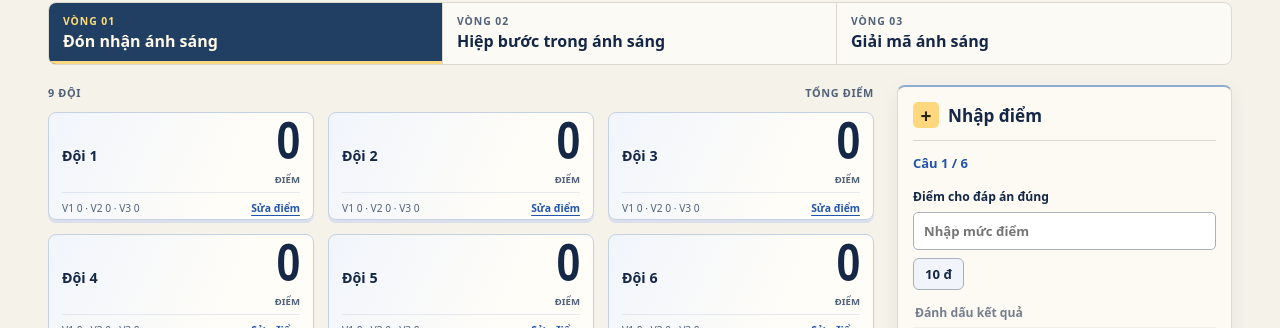
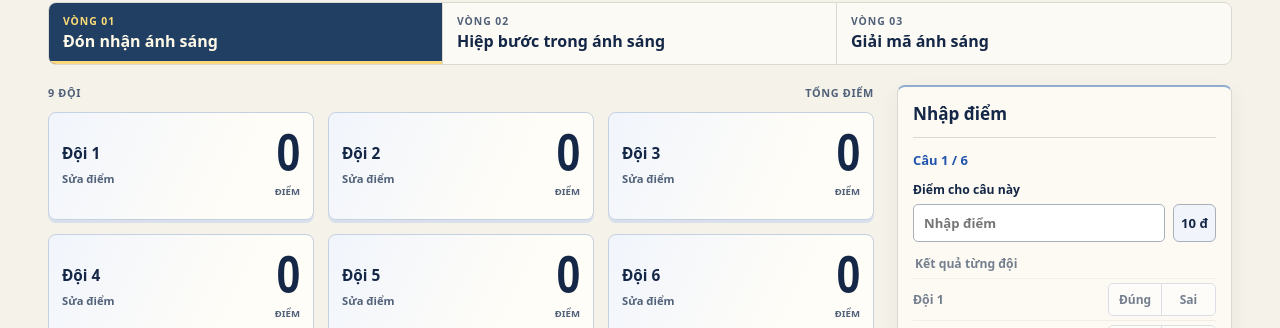
Before and after one commit to phucnguyen2110/cham-diem-giao-ly, a plain HTML site: page index.html in a window 1280 px wide. Shown: the part 463-791 px from the top of the page. Drawn offline with Linux system fonts and the light colour scheme.

Commit message:
Simplify score entry and team cards

```diff
--- a/app.js
+++ b/app.js
@@ -94,7 +94,7 @@ function renderBoard(changed = []) {
     }
     if (changed.includes(team.id)) card.classList.add('score-change');
     const top = node('div', 'team-top');
-    if (hasScores) {
+    if (hasScores && projector) {
       const badge = node('span', 'rank', rank);
       badge.setAttribute('aria-label', 'Hạng ' + rank);
       top.append(badge);
@@ -102,17 +102,15 @@ function renderBoard(changed = []) {
     top.append(node('span', 'team-name', team.name));
     const score = node('div', 'team-score', team.total);
     score.append(node('span', '', 'điểm'));
-    card.append(top, score);
     if (!projector) {
-      const detail = node('div', 'team-detail');
-      detail.append(node('span', '', team.scores.map((value, i) => 'V' + (i + 1) + ' ' + value).join(' · ')));
+      card.classList.add('editable-card');
       const edit = node('button', 'text-button edit-team-score', 'Sửa điểm');
       edit.type = 'button';
       edit.setAttribute('aria-label', 'Sửa điểm · ' + team.name);
       edit.onclick = () => openScoreEditor(team.id);
-      detail.append(edit);
-      card.append(detail);
+      top.append(edit);
     }
+    card.append(top, score);
     board.append(card);
   }
   $('#team-count').textContent = teams.length + ' đội';
@@ -273,7 +271,9 @@ function renderForm() {
   for (const id of ids) {
     const row = node('div', 'answer-row');
     row.dataset.id = id;
-    row.append(node('strong', '', state.names[id]), answerOption(id, 'correct', 'Đúng'), answerOption(id, 'wrong', 'Sai'));
+    const options = node('div', 'answer-segment');
+    options.append(answerOption(id, 'correct', 'Đúng'), answerOption(id, 'wrong', 'Sai'));
+    row.append(node('strong', '', state.names[id]), options);
     $('#team-choices').append(row);
   }
   const fill = node('button', 'text-button', 'Đánh Sai cho đội chưa chọn');
--- a/index.html
+++ b/index.html
@@ -51,7 +51,7 @@
         </div>
       </section>
       <aside class="score-panel operator" aria-labelledby="score-title">
-        <div class="panel-head"><span aria-hidden="true">+</span><h3 id="score-title">Nhập điểm</h3></div>
+        <div class="panel-head"><h3 id="score-title">Nhập điểm</h3></div>
         <div id="qualification" hidden>
           <p>Chọn đúng 4 đội vào vòng cuối. Nếu đồng điểm, chọn theo quyết định của BTC.</p>
           <div class="choices" id="finalist-choices"></div>
@@ -59,10 +59,12 @@
         </div>
         <form id="score-form">
           <p id="question-label"></p>
-          <label>Điểm cho đáp án đúng<input id="question-points" type="number" step="1" min="1" max="999" required inputmode="numeric" placeholder="Nhập mức điểm"></label>
-          <div id="point-choices" class="points" aria-label="Mức điểm nhanh"></div>
-          <fieldset id="answers"><legend>Đánh dấu kết quả</legend><div id="team-choices"></div></fieldset>
-          <button class="primary" type="submit">Chốt câu <span aria-hidden="true">↗</span></button>
+          <div class="point-controls">
+            <label>Điểm cho câu này<input id="question-points" type="number" step="1" min="1" max="999" required inputmode="numeric" placeholder="Nhập điểm"></label>
+            <div id="point-choices" class="points" role="group" aria-label="Mức điểm nhanh"></div>
+          </div>
+          <fieldset id="answers"><legend>Kết quả từng đội</legend><div id="team-choices"></div></fieldset>
+          <button class="primary" type="submit">Chốt câu</button>
         </form>
         <p id="status" role="status"></p>
       </aside>
--- a/style.css
+++ b/style.css
@@ -159,29 +159,36 @@ main.wrap{padding-top:25px}
   text-shadow:none;
 }
 .team-score span{font:700 .6rem "Be Vietnam Pro",system-ui;color:var(--muted);text-shadow:none;text-transform:uppercase;margin-top:4px}
-.team-detail{display:flex;align-items:center;justify-content:space-between;flex-wrap:wrap;gap:4px 8px;font-size:.64rem;color:var(--muted);grid-column:1/-1;border-top:1px solid #8fa6c238;padding-top:5px;align-self:end}
+.editable-card .team-top{flex-direction:column;align-items:flex-start;gap:2px}
+.editable-card .team-name{font-size:.96rem}
 .score-panel{background:#fcfaf3;border:1px solid var(--line);border-top:2px solid #8eadcf;border-radius:8px;padding:15px;box-shadow:0 7px 20px #152d5810}
 .panel-head{display:flex;align-items:center;gap:9px;border-bottom:1px solid var(--line);padding-bottom:12px;margin-bottom:13px}
-.panel-head span{display:grid;place-items:center;width:26px;height:26px;border-radius:5px;background:var(--gold);color:#2b240f;font-size:1.2rem;font-weight:700}
 .panel-head h3{margin:0;font-size:1.07rem}
 fieldset{padding:0;margin:0 0 13px;border:0;min-width:0}
 legend,label{font-size:.76rem;font-weight:800;margin-bottom:6px}
 label span{font-weight:400;color:var(--muted)}
 .points,.choices{display:flex;flex-wrap:wrap;gap:6px}
-#point-choices{margin:-4px 0 14px}
-.point{min-height:32px;padding:5px 11px;background:#f1f4fb}
+.point-controls{display:flex;align-items:end;flex-wrap:wrap;gap:6px 8px;margin-bottom:13px}
+.point-controls>label{flex:1;min-width:104px;margin:0}
+.point-controls #question-points{margin-bottom:0;height:38px}
+.point-controls #point-choices{gap:4px}
+.point{min-height:38px;padding:5px 7px;background:#f1f4fb}
 #question-label{margin:0 0 12px;display:flex;align-items:center;justify-content:space-between;gap:6px;color:var(--blue);font-size:.81rem;font-weight:800}
 .keyword-toggle{min-height:32px;padding:5px 8px;font-size:.69rem}
 #answers:disabled{opacity:.58}
-.answer-row{display:grid;grid-template-columns:minmax(0,1fr) 53px 49px;align-items:center;gap:5px;padding:3px 0;border-top:1px solid #e8e6df}
+.answer-row{display:grid;grid-template-columns:minmax(0,1fr) 108px;align-items:center;gap:8px;padding:4px 0;border-top:1px solid #e8e6df}
 .answer-row strong{font-size:.77rem;overflow-wrap:anywhere}
-.answer-row .choice span{text-align:center;padding-inline:4px}
+.answer-segment{display:grid;grid-template-columns:1fr 1fr;gap:0}
+.answer-row .choice span{text-align:center;padding-inline:4px;border-radius:5px 0 0 5px}
+.answer-row .wrong span{border-radius:0 5px 5px 0;margin-left:-1px}
+.answer-row .choice input:checked+span,.answer-row .choice input:focus-visible+span{position:relative;z-index:1}
 .answer-row .correct input:checked+span{background:#e0f3e8;color:#195132;border-color:#397853;box-shadow:inset 0 0 0 1px #397853}
 .answer-row .wrong input:checked+span{background:#f2e7e4;color:#763b35;border-color:#98635a;box-shadow:inset 0 0 0 1px #98635a}
 #answers:disabled .choice span{cursor:default}
 .text-button{color:var(--blue);font-size:.73rem;font-weight:700;text-decoration:underline;text-underline-offset:3px;border:0;background:none;padding:8px 0 0}
 .edit-finalists{padding:0 0 10px}
-.edit-team-score{padding:3px 0;font-size:.65rem}
+.edit-team-score{padding:5px 0;font-size:.7rem;text-decoration:none;color:var(--muted)}
+.edit-team-score:hover{text-decoration:underline;color:var(--blue)}
 .choice{position:relative;margin:0;max-width:100%}
 .choice input{position:absolute;width:1px;height:1px;opacity:0}
 .choice span{display:block;min-height:32px;padding:7px 9px;border:1px solid #c4cbd8;border-radius:5px;color:var(--ink);background:#fff;font-size:.75rem;font-weight:700;overflow-wrap:anywhere;cursor:pointer}
@@ -193,7 +200,7 @@ input:not([type=checkbox],[type=radio]){width:100%;display:block;margin:6px 0 12
 #edit-score-status:empty{display:none}
 .primary{background:var(--gold);border-color:#d3a32c;color:#2b240f;box-shadow:0 2px #c5992d}
 .primary:hover{background:#ffe087}
-.score-panel .primary,#team-form .primary{width:100%;display:flex;align-items:center;justify-content:space-between}
+.score-panel .primary,#team-form .primary{width:100%}
 #qualification p,#status,dialog p{font-size:.82rem;line-height:1.5;color:var(--muted)}
 #status{margin-bottom:0}
 #status:empty{display:none}
@@ -276,7 +283,9 @@ dialog h2{margin:0;letter-spacing:-.04em}
 @media(max-width:510px){
   .team-card{display:flex;flex-direction:column;align-items:stretch;justify-content:space-between;gap:5px}
   .team-score{align-items:start;flex-direction:row;gap:4px;align-items:baseline}
-  .team-detail{align-self:stretch}
+  .editable-card .team-top{gap:0}
+  .editable-card .team-name{font-size:.78rem}
+  .edit-team-score{font-size:.65rem}
   .team-score span{font-size:.55rem}
   .projector .board-heading{align-items:start;flex-direction:column}
   .projector .hero-inner{min-height:190px;grid-template-columns:minmax(0,1fr) minmax(0,.66fr)}
```
